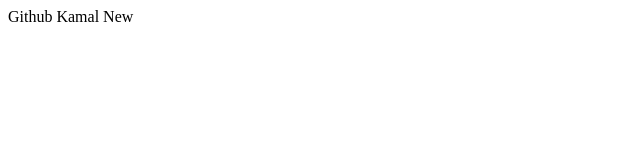
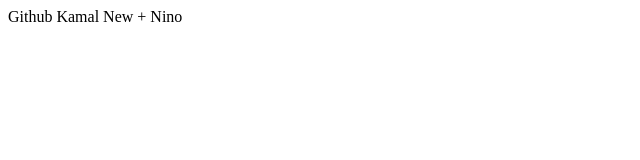
Before and after one commit to nino-t/kamal-repo, a plain HTML site: page index.html in a window 1280 px wide. Shown: the full height of the page, 0-640 px from the left. Drawn offline with Linux system fonts and the light colour scheme.

Commit message:
Add text + nino

```diff
--- a/index.html
+++ b/index.html
@@ -1 +1 @@
-<p>Github Kamal New</p>
+<p>Github Kamal New + Nino</p>
```
